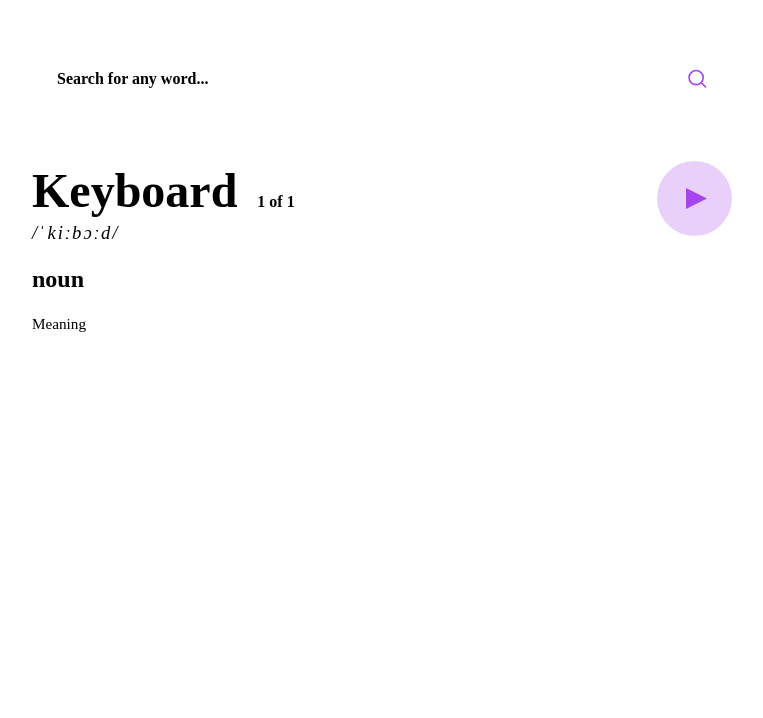
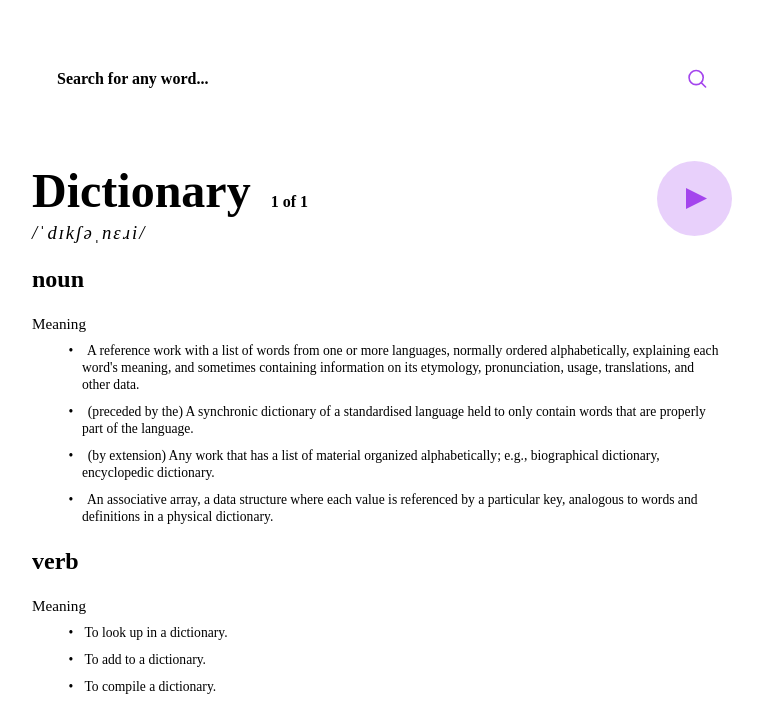
Before and after one commit to Yehonatal/Dictionary, a plain HTML site: page index.html in a window 1280 px wide. Shown: the part 82-800 px from the top of the page, without its empty margins (258-1021 px from the left). Drawn offline with Linux system fonts and the light colour scheme.

Commit message:
phase 2 done

```diff
--- a/index.html
+++ b/index.html
@@ -127,14 +127,17 @@
         <!-- Main Content -->
         <main class="main" id="main">
             <div class="container">
+                <div class="container">
                     <div class="top">
                         <div>
-                        <h1>Keyboard<span>1 of 1</span></h1>
-                        <h3>/ˈkiːbɔːd/</h3>
+                            <h1>Dictionary<span>1 of 1</span></h1>
+                            <h3>/ˈdɪkʃəˌnɛɹi/</h3>
                         </div>
 
                         <div>
-                        <button onclick="playAudio('')">
+                            <button
+                                onclick="playAudio('https\:\/\/api.dictionaryapi.dev/media/pronunciations/en/dictionary-uk.mp3')"
+                            >
                                 <svg
                                     xmlns="http://www.w3.org/2000/svg"
                                     width="75"
@@ -147,21 +150,54 @@
                                             cy="37.5"
                                             r="37.5"
                                             opacity=".25"
-                                    />
-                                    <path d="M29 27v21l21-10.5z" />
+                                        ></circle>
+                                        <path d="M29 27v21l21-10.5z"></path>
                                     </g>
                                 </svg>
                             </button>
                         </div>
                     </div>
-
+                </div>
+                <div class="bottom">
                     <div class="meaning">
                         <div class="speech-type"><h2>noun</h2></div>
                         <hr />
                     </div>
-
-                <div class="bottom">
                     <h4>Meaning</h4>
+                    <ol>
+                        <li>
+                            A reference work with a list of words from one or
+                            more languages, normally ordered alphabetically,
+                            explaining each word's meaning, and sometimes
+                            containing information on its etymology,
+                            pronunciation, usage, translations, and other data.
+                        </li>
+                        <li>
+                            (preceded by the) A synchronic dictionary of a
+                            standardised language held to only contain words
+                            that are properly part of the language.
+                        </li>
+                        <li>
+                            (by extension) Any work that has a list of material
+                            organized alphabetically; e.g., biographical
+                            dictionary, encyclopedic dictionary.
+                        </li>
+                        <li>
+                            An associative array, a data structure where each
+                            value is referenced by a particular key, analogous
+                            to words and definitions in a physical dictionary.
+                        </li>
+                    </ol>
+                    <div class="meaning">
+                        <div class="speech-type"><h2>verb</h2></div>
+                        <hr />
+                    </div>
+                    <h4>Meaning</h4>
+                    <ol>
+                        <li>To look up in a dictionary.</li>
+                        <li>To add to a dictionary.</li>
+                        <li>To compile a dictionary.</li>
+                    </ol>
                 </div>
             </div>
         </main>
```
Lines whose indentation alone changed are shown as unchanged.
